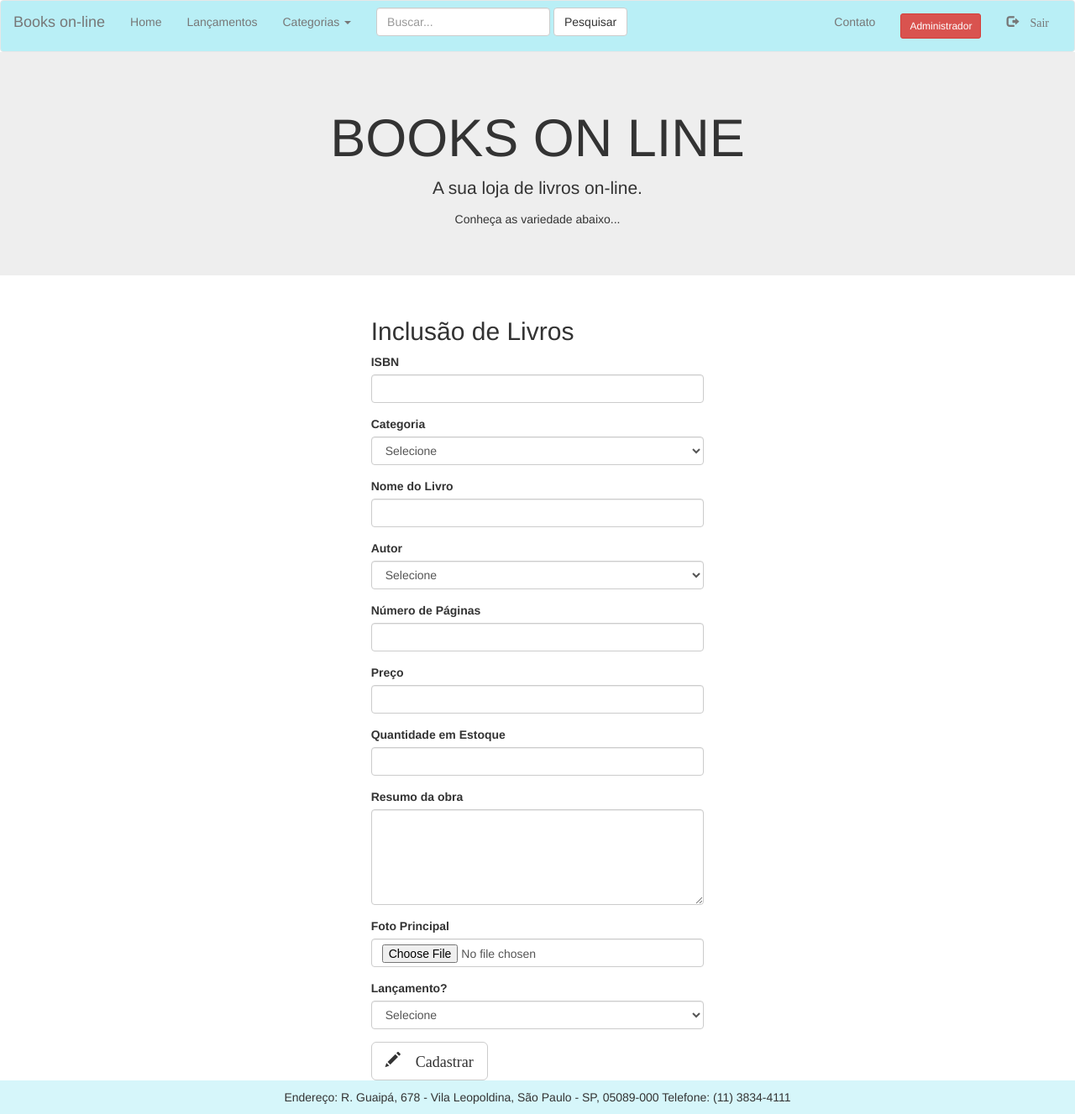
After one commit to LeandroMoura124/Loja-Virtual, a PHP site: page /formProduto.php in a window 1280 px wide. The commit adds this page. Shown: the whole page at 84% size. Run offline with PHP 8.4, Linux system fonts and the light colour scheme; the visitor is signed in with stand-in values (Sample User, id 1); data that the repository does not hold is empty; some libraries are stand-ins or nearby versions.

Commit message:
commit do projeto

```diff
--- a/busca.php
+++ b/busca.php
@@ -41,7 +41,7 @@
     <div class="container-fluid">
         <?php while($exibe = $consulta->fetch(PDO::FETCH_ASSOC)){ ?>
         <div class="row" style="margin-top: 15px;">
-            <div class="col-sm-1 col-sm-offset-1"><img src="imagens/<?php echo $exibe['ds_capa'] ?>.jpg" class="img-responsive" style="width:80%"></div>
+            <div class="col-sm-1 col-sm-offset-1"><img src="imagens/<?php echo $exibe['ds_capa'] ?>" class="img-responsive" style="width:80%"></div>
             <div class="col-sm-5"><h4 style="padding-top: 20px;"><?php echo $exibe['nm_livro']; ?></h4></div>
             <div class="col-sm-2"><h4 style="padding-top: 20px;">R$ <?php echo number_format( $exibe['vl_preco'],2,',','.'); ?></h4></div>
             <div class="col-sm-2 col-xs-offset-right-1" style="padding-top: 20px;">
--- a/categoria.php
+++ b/categoria.php
@@ -55,7 +55,7 @@
 		<div class="row">
 			<?php while($exibe = $consulta->fetch(PDO::FETCH_ASSOC)) {?>
 			<div class="col-sm-3">
-				<img src="imagens/<?php echo $exibe['ds_capa'] ?>.jpg" class="img-responsive" style="width:100%">
+				<img src="imagens/<?php echo $exibe['ds_capa'] ?>" class="img-responsive" style="width:100%">
 				<div><h4><b><?php echo mb_strimwidth( $exibe['nm_livro'],0,25, '...'); ?></b></h4></div>
 				<div><h5>R$ <?php echo number_format( $exibe['vl_preco'],2,',','.'); ?></h5></div>
 
--- a/detalhes.php
+++ b/detalhes.php
@@ -62,7 +62,7 @@
 
 			 <h1>Detalhes do Produto</h1>
 
-			 <img src="Imagens/<?php echo $exibe['ds_capa'];?>.jpg" class="img-responsive" style="width:100%;">
+			 <img src="Imagens/<?php echo $exibe['ds_capa'];?>" class="img-responsive" style="width:100%;">
 
 
 		</div>
--- /dev/null
+++ b/formProduto.php
@@ -0,0 +1,180 @@
+<!doctype html>
+<html>
+<head>
+<meta charset="utf-8">
+<title>Minha Loja - Logon de usuário</title>
+
+<meta name="viewport" content="width=device-width, initial-scale=1">
+
+<!-- Latest compiled and minified CSS -->
+<link rel="stylesheet" href="https://maxcdn.bootstrapcdn.com/bootstrap/3.3.7/css/bootstrap.min.css">
+<!-- jQuery library -->
+<script src="https://ajax.googleapis.com/ajax/libs/jquery/3.2.1/jquery.min.js"></script>
+
+<!-- Latest compiled JavaScript -->
+<script src="https://maxcdn.bootstrapcdn.com/bootstrap/3.3.7/js/bootstrap.min.js"></script>
+
+<script src="jquery.mask.js"></script>
+
+<script>
+
+
+
+$(document).ready(function(){
+
+$('#preco').mask('000.000.000.000.000,00', {reverse: true});
+$("#isbn").mask('000-00-000-0000-0');
+
+});
+
+</script>
+
+<style>
+
+.navbar{
+	margin-bottom: 0;
+    background-color: #32cfe456;
+}
+
+
+</style>
+
+
+
+
+</head>
+
+<body>
+
+<?php
+	session_start();
+
+    if(empty($_SESSION['Status']) || $_SESSION['Status'] != 1) { // se a sessão não tiver um usuário administrador logado será executado a condição
+        header('location:index.php'); // levar o usuário para página index.php
+    }
+	include 'conexao2.php';
+	include 'nav.php';
+	include 'cabecalho.html';
+
+   $consultaCat = $pdo ->query('select * from tbl_categoria');
+   $consultaAutor = $pdo-> query("select * from tbl_autor");
+
+	?>
+
+
+	<div class="container-fluid">
+
+		<div class="row">
+
+			<div class="col-sm-4 col-sm-offset-4">
+
+				<h2>Inclusão de Livros</h2>
+
+				<form method="post" action="insprod.php" name="incluiProd" enctype="multipart/form-data">
+
+
+					<div class="form-group">
+
+						<label for="txtisbn">ISBN</label>
+						<input type="text" name="txtisbn" class="form-control" required id="txtisbn">
+					</div>
+
+
+
+					<div class="form-group">
+
+						<label for="sltcat">Categoria</label>
+						<select name="sltcat" class="form-control">
+							<option value="">Selecione</option>
+							<?php while($listaCat = $consultaCat-> fetch(PDO::FETCH_ASSOC)) { ?>
+
+								<option value="<?php echo $listaCat['cd_categoria'];?>"><?php echo $listaCat['ds_categoria']?></option>
+							<?php }?>
+
+						</select>
+					</div>
+
+
+
+					<div class="form-group">
+
+						<label for="txtlivro">Nome do Livro</label>
+						<input type="text" name="txtlivro" class="form-control" required id="txtlivro">
+					</div>
+
+
+					<div class="form-group">
+
+						<label for="sltautor">Autor</label>
+						<select name="sltautor" id="" class="form-control">
+							<option value="">Selecione</option>
+							<?php while($listaAutor = $consultaAutor-> fetch(PDO::FETCH_ASSOC)) { ?>
+
+								<option value="<?php echo $listaAutor['cd_autor'];?>"><?php echo $listaAutor['nm_autor']?></option>
+							<?php }?>
+						</select>
+					</div>
+
+
+
+					<div class="form-group">
+
+						<label for="txtpag">Número de Páginas</label>
+						<input type="number" class="form-control"  name="txtpag" required id="txtpag">
+					</div>
+
+
+
+					<div class="form-group">
+
+						<label for="txtpreco">Preço</label>
+						<input type="text" class="form-control"  name="txtpreco" required id="txtpreco">
+					</div>
+
+					<div class="form-group">
+
+						<label for="txtqtde">Quantidade em Estoque</label>
+						<input type="number" class="form-control" name="txtqtde" required  id="txtqtde">
+					</div>
+
+					<div class="form-group">
+						<label for="txtresumo">Resumo da obra</label>
+						<textarea name="txtresumo" class="form-control" rows="5"></textarea>
+					</div>
+
+
+
+					<div class="form-group">
+
+						<label for="txtfoto1">Foto Principal</label>
+						<input type="file" accept="image/*" class="form-control"  name="txtfoto1" >
+					</div>
+
+
+					<div class="form-group">
+					<label for="sltlanc">Lançamento?</label>
+					<select name="sltlanc" class="form-control">
+						<option value="">Selecione</option>
+						<option value="S">Sim</option>
+						<option value="N">Não</option>
+					</select>
+					</div>
+
+
+					<button type="submit" class="btn btn-lg btn-default">
+						<span class="glyphicon glyphicon-pencil"> Cadastrar </span>
+					</button>
+
+				</form>
+
+			</div>
+		</div>
+	</div>
+
+	<?php include 'rodape.html' ?>
+
+
+
+
+</body>
+</html>
--- a/index.php
+++ b/index.php
@@ -54,7 +54,7 @@
 		<div class="row">
 			<?php while($exibe = $consulta->fetch(PDO::FETCH_ASSOC)) {?>
 			<div class="col-sm-3">
-				<img src="imagens/<?php echo $exibe['ds_capa'] ?>.jpg" class="img-responsive" style="width:100%">
+				<img src="imagens/<?php echo $exibe['ds_capa'] ?>" class="img-responsive" style="width:100%">
 				<div><h4><b><?php echo mb_strimwidth( $exibe['nm_livro'],0,25, '...'); ?></b></h4></div>
 				<div><h5>R$ <?php echo number_format( $exibe['vl_preco'],2,',','.'); ?></h5></div>
 
--- a/lancamento.php
+++ b/lancamento.php
@@ -53,7 +53,7 @@
 		<div class="row">
 			<?php while($exibe = $consulta->fetch(PDO::FETCH_ASSOC)) {?>
 			<div class="col-sm-3">
-				<img src="imagens/<?php echo $exibe['ds_capa'] ?>.jpg" class="img-responsive" style="width:100%">
+				<img src="imagens/<?php echo $exibe['ds_capa'] ?>" class="img-responsive" style="width:100%">
 				<div><h4><b><?php echo mb_strimwidth( $exibe['nm_livro'],0,30, '...'); ?></b></h4></div>
 				<div><h5>R$ <?php echo number_format( $exibe['vl_preco'],2,',','.'); ?></h5></div>
 
```
Also changed, not shown: insprod.php (added, +46 -0 lines).
